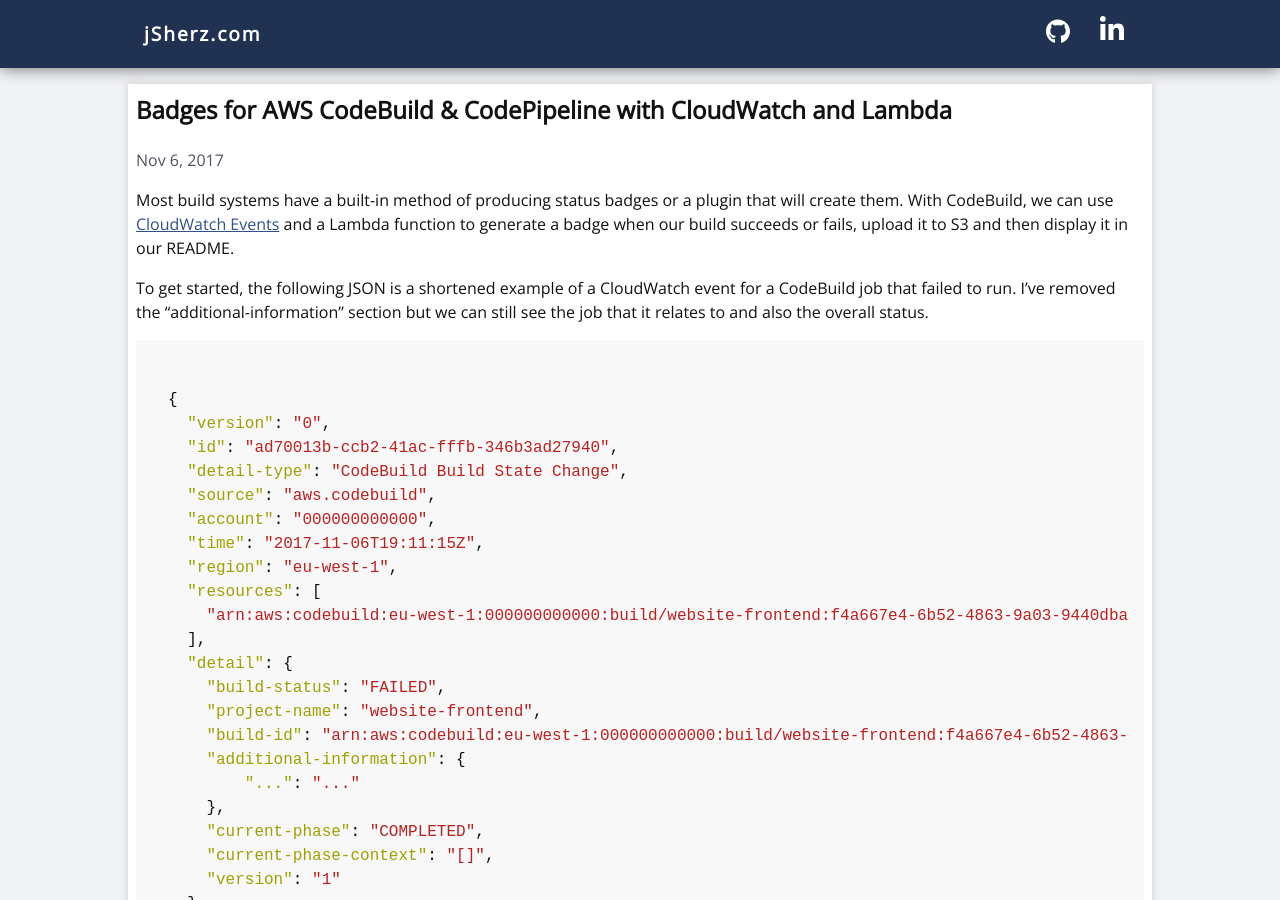
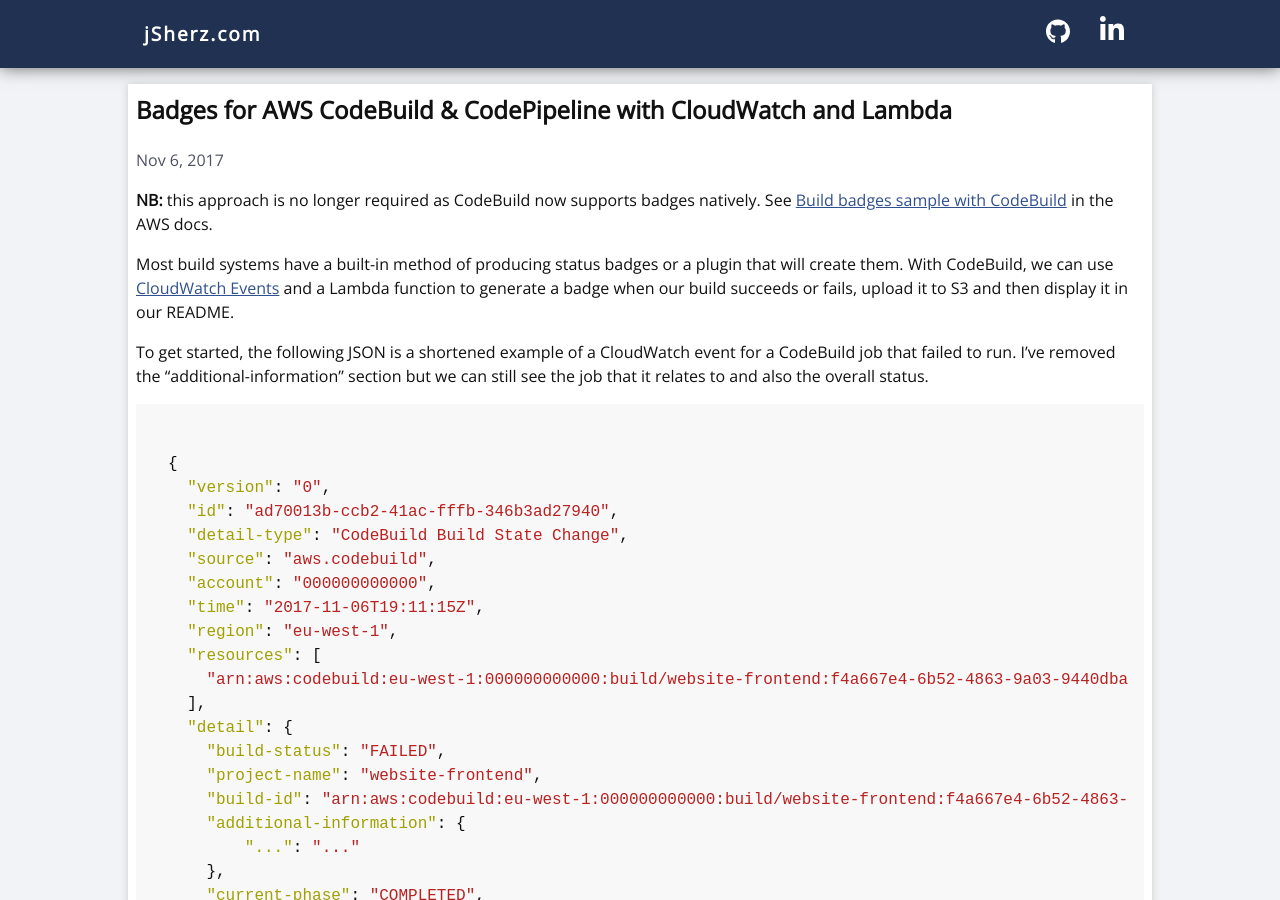
Before and after one commit to jSherz/jsj-blog, a Jekyll site: the page built from _posts/2017-11-06-codebuild-badges.markdown, in a window 1280 px wide and 900 px high. Built offline with Jekyll 4.4.1, drawn with Linux system fonts in a browser that asks for light colours.

Commit message:
add note about official feature

```diff
--- a/_posts/2017-11-06-codebuild-badges.markdown
+++ b/_posts/2017-11-06-codebuild-badges.markdown
@@ -4,6 +4,12 @@
 date: 2017-11-06 19:15:00 +0000
 categories: codebuild aws lambda cloudwatch nodejs readme
 ---
+
+**NB:** this approach is no longer required as CodeBuild now supports badges
+natively. See [Build badges sample with CodeBuild] in the AWS docs.
+
+[Build badges sample with CodeBuild]: https://docs.aws.amazon.com/codebuild/latest/userguide/sample-build-badges.html
+
 Most build systems have a built-in method of producing status badges or a
 plugin that will create them. With CodeBuild, we can use [CloudWatch Events](https://docs.aws.amazon.com/AmazonCloudWatch/latest/events/WhatIsCloudWatchEvents.html)
 and a Lambda function to generate a badge when our build succeeds or fails,
```
